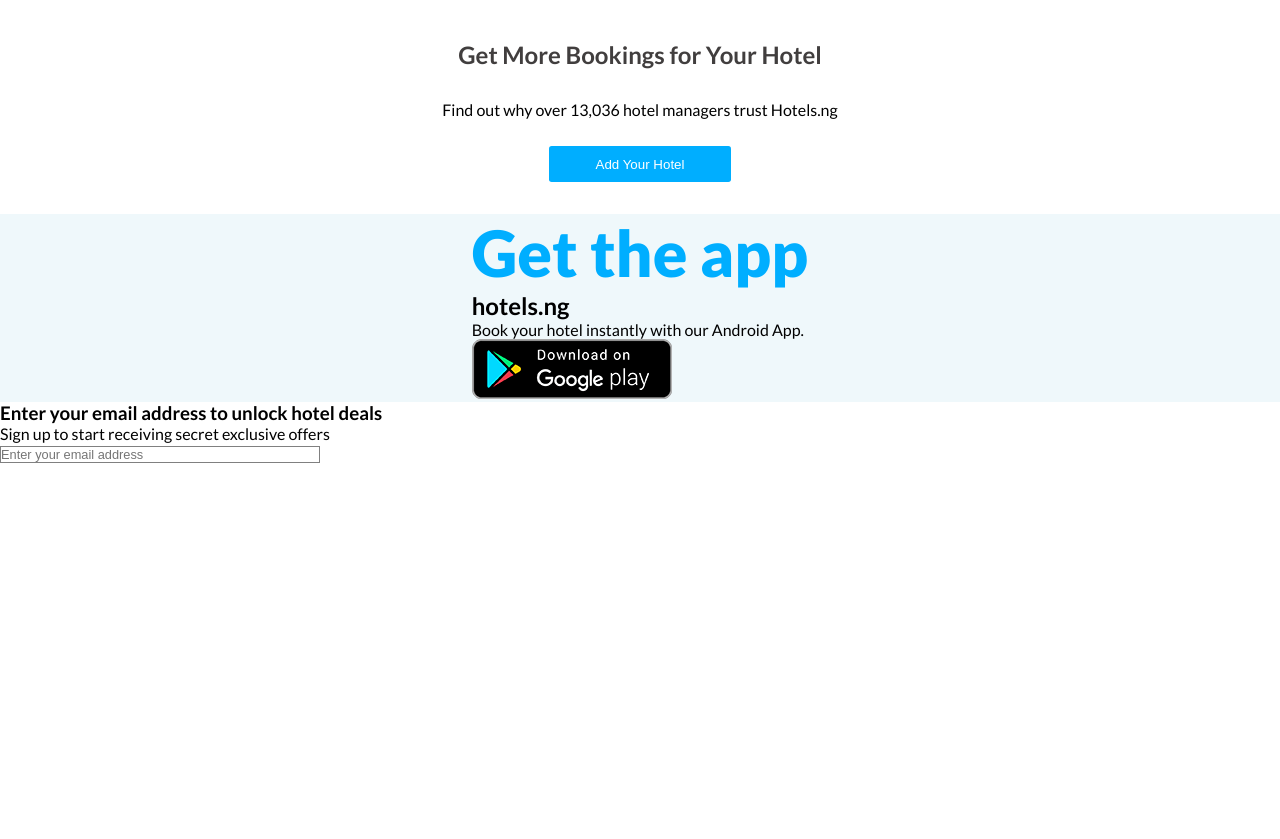
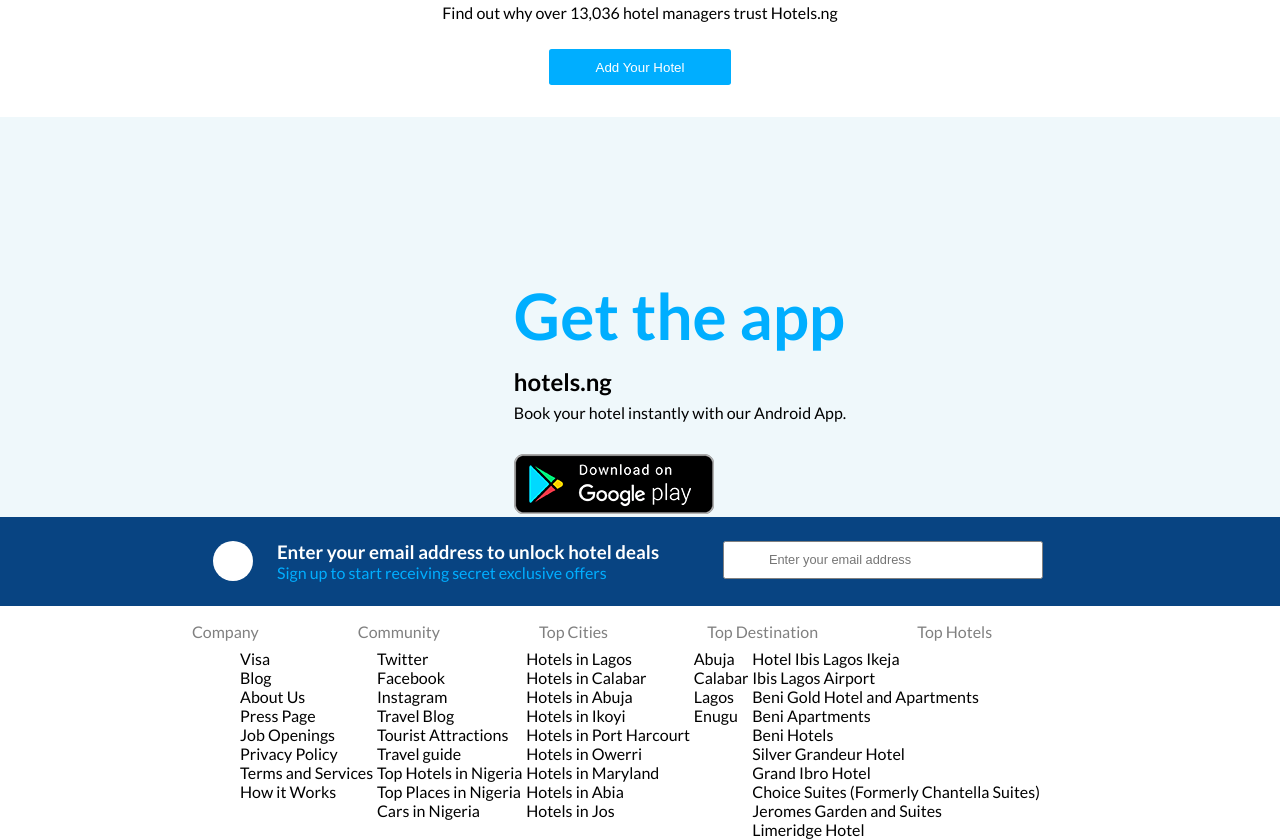
Before and after one commit to olufunke1011/Hotel.ng-Clone, a plain HTML site: page index.html in a window 1280 px wide. Shown: the part 3345-4184 px from the top of the page. Before the commit the page ends 3808 px from the top, so only its background shows below. Drawn offline with Linux system fonts and the light colour scheme.

Commit message:
updating html and css

```diff
--- a/index.html
+++ b/index.html
@@ -4,6 +4,7 @@
     <meta charset="UTF-8">
     <meta name="viewport" content="width=device-width, initial-scale=1.0">
     <title>hotel.ng-clone</title>
+    <link rel="stylesheet" href="reset.css">
     <link rel="stylesheet" href="styles.css">
     <link
       rel="stylesheet"
@@ -453,17 +454,93 @@
       </div>
   </section>
 
-  <section class="">
-    <div>
-
-    </div>
-      <div>
+  <section class="footer-HotDeals">
+    <div class="hotDealsCircle"></div>
+  <div class="hotDeals">
+      <div class="hotelDealsText">
         <h3>Enter your email address to unlock hotel deals</h3>
         <p>Sign up to start receiving secret exclusive offers</p>
       </div>
     <div>
-     <span><input type="email" placeholder="Enter your email address"></span>
+     <span><input class="footer-emailbtn" type="email" placeholder="Enter your email address"></span>
     </div>
+  </div>
+  </section>
+
+  <section>
+   <div class="events">
+    <span>Company</span>
+    <span>Community</span>
+    <span>Top Cities</span>
+    <span>Top Destination</span>
+    <span>Top Hotels</span>
+  </div>
+<div class="advert">
+    <span>
+    <ul class="summary">
+      <li>Visa</li>
+      <li>Blog</li>
+      <li>About Us</li>
+      <li>Press Page</li>
+      <li>Job Openings</li>
+      <li>Privacy Policy</li>
+      <li>Terms and Services</li>
+      <li>How it Works</li>
+    </ul>
+  </span>
+
+  <span>
+    <ul>
+      <li>Twitter</li>
+      <li >Facebook</li>
+      <li>Instagram</li>
+      <li>Travel Blog</li>
+      <li>Tourist Attractions</li>
+      <li>Travel guide</li>
+      <li>Top Hotels in Nigeria</li>
+      <li>Top Places in Nigeria</li>
+      <li>Cars in Nigeria</li>
+    </ul>
+  </span>
+
+  <span>
+    <ul>
+      <li>Hotels in Lagos</li>
+      <li>Hotels in Calabar</li>
+      <li>Hotels in Abuja</li>
+      <li>Hotels in Ikoyi</li>
+      <li>Hotels in Port Harcourt</li>
+      <li>Hotels in Owerri</li>
+      <li>Hotels in Maryland</li>
+      <li>Hotels in Abia</li>
+      <li>Hotels in Jos</li>
+    </ul>
+  </span>
+
+  <span>
+    <ul>
+      <li>Abuja</li>
+      <li>Calabar</li>
+      <li>Lagos</li>
+      <li>Enugu</li>
+    </ul>
+  </span>
+
+  <span>
+    <ul>
+      <li>Hotel Ibis Lagos Ikeja</li>
+      <li>Ibis Lagos Airport</li>
+      <li>Beni Gold Hotel and Apartments</li>
+      <li>Beni Apartments</li>
+      <li>Beni Hotels</li>
+      <li>Silver Grandeur Hotel</li>
+      <li>Grand Ibro Hotel</li>
+      <li>Choice Suites (Formerly Chantella Suites)</li>
+      <li>Jeromes Garden and Suites</li>
+      <li>Limeridge Hotel</li>
+    </ul>
+  </span>
+</div>
   </section>
 </footer>
 
--- /dev/null
+++ b/reset.css
@@ -0,0 +1,6 @@
+* {
+    margin: 0;
+    padding: 0;
+    border: 0;
+    box-sizing: border-box;
+}
--- a/styles.css
+++ b/styles.css
@@ -1,10 +1,3 @@
-* {
-    margin: 0;
-    padding: 0;
-    border: 0;
-    box-sizing: border-box;
-}
-
 html {
     font-family: 'lato', 'poppins';
 }
@@ -20,14 +13,10 @@ h2 {
     color: rgb(65, 62, 62);
 }
 
-/* p {
-    font-size: 1.2em;
-} */
 input {
     border: 1px solid grey;
     color: rgb(65, 62, 62);
     font-size: 0.8em;
-    /* padding: 0.1em; */
     width: 25em;
 }
 
@@ -141,7 +130,6 @@ header {
     position: sticky;
     margin-top: -2em;
     top: 0em;
-    /* left: 10em; */
     z-index: 50;
 }
 
@@ -265,7 +253,6 @@ header {
  .cityName {
     border-radius: 0.3em;
 }
-/* booking display-none section */
 .booking {
   text-align: center;
   position: relative;
@@ -273,30 +260,26 @@ header {
   font-size: 1.2em;
   padding: 1em 0;
   background-color: rgba(0, 0, 0, 0.333);
-  /* display: none; */
 }
 
 .bookingContainer button {
   padding: 1em;
   border: 1px solid white;
   background: rgba(0, 0, 0, 0.333);
-  /* background-color: #00aeff; */
   border-radius: 0.2em;
   font-weight: 600;
   color: #fff;
-  /* display: none; */
+
 }
 
-.booking:hover {
+/* .booking:hover {
   display: none;
-    /* display: all; */
-    /* background-color: #00aeff */
 }
 
 .bookingContainer button:hover{
   display: none;
   background-color: #00aeff
-}
+} */
 
 /* STATES STYLING */
 .statesContainer {
@@ -348,24 +331,26 @@ header {
 
 .getAppWrap h2 {
   font-size: 4em;
-  font-weight: 800;
+  font-weight: 600;
   color: #00aeff;
+  margin-bottom: 0.2em;
 }
 
 .getAppWrap h3 {
   font-size: 1.5em;
   font-weight: 600;
+  margin-bottom: 0.3em;
 }
 
 
-/* .getAppWrap {
-  margin-top: 2em;
-  /* display: flex;
-  flex-direction: column; */
-  /* align-items: center; */
-  /* justify-content: center; */
-} */
+.getAppWrap {
+  margin-top: 10em;
+  margin-left: 5em;
+}
 
+.getAppWrap p {
+    margin-bottom: 2em;
+}
 .featuredOrg {
     width: 10%;
 }
@@ -380,3 +365,58 @@ header {
 .addHotel {
   margin-top: 2em;
 }
+
+.hotDealsCircle {
+    width: 40px;
+    height: 40px;
+    border-radius: 50%;
+    background-color: #fff;
+    margin-top: 1.5em;
+}
+
+.footer-HotDeals{
+    display: flex;
+    justify-content: center;
+    background-color: #084482;
+}
+
+.hotDeals {
+    display: flex;
+    justify-content: center;
+    padding: 1.5em;
+}
+
+.footer-emailbtn {
+    padding: 0.8em 3.5em;
+    border-radius: 0.2em;
+    margin-left: 5em;
+}
+.hotelDealsText h3 {
+    color: white;
+}
+
+.hotelDealsText p {
+    color: #00aeff;
+}
+
+.advert {
+    display: flex;
+    align-content: center;
+    justify-content: space-between;
+    margin: 0 15em 0 15em;
+
+}
+
+.advert li {
+    list-style: none;
+}
+
+.events {
+    text-align: center;
+    margin: 1em 0 0.5em 0;
+}
+
+.events span {
+    padding-right: 6em;
+    color: grey;
+}
```
